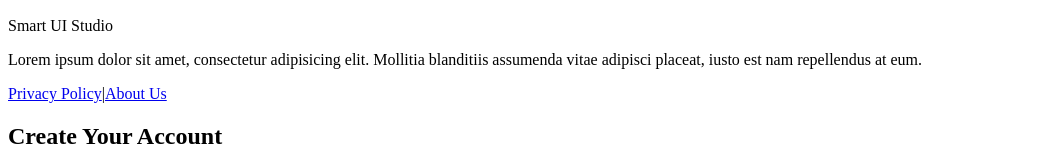
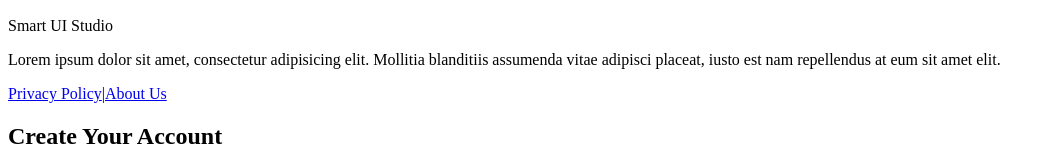
Before and after one commit to Vineeth-grms/login-register-form, a plain HTML site: page index.html in a window 1280 px wide. Shown: the part 353-499 px from the top of the page, without its empty margins (0-1055 px from the left). Drawn offline with Linux system fonts and the light colour scheme.

Commit message:
i have written some description code

```diff
--- a/index.html
+++ b/index.html
@@ -17,7 +17,7 @@
                         <p>Smart UI Studio</p>
                     </div>
                     <p class="about">Lorem ipsum dolor sit amet, consectetur adipisicing elit. Mollitia blanditiis assumenda
-                        vitae adipisci placeat, iusto est nam repellendus at eum.
+                        vitae adipisci placeat, iusto est nam repellendus at eum sit amet elit.
                     </p>
                     <div class="pages-link"><a href="#">Privacy Policy</a>|<a href="#">About Us</a></div>
                 </div>
@@ -43,7 +43,8 @@
 
                     </div>
                     <div class="button-sec">
-                        <button class="signup-btn">Sign up</button><button class="signin-btn">Sign in</button>
+                        <button class="signup-btn">Sign up</button>
+                        <button class="signin-btn">Sign in</button>
                     </div>
                 </form>
             </div>
```
